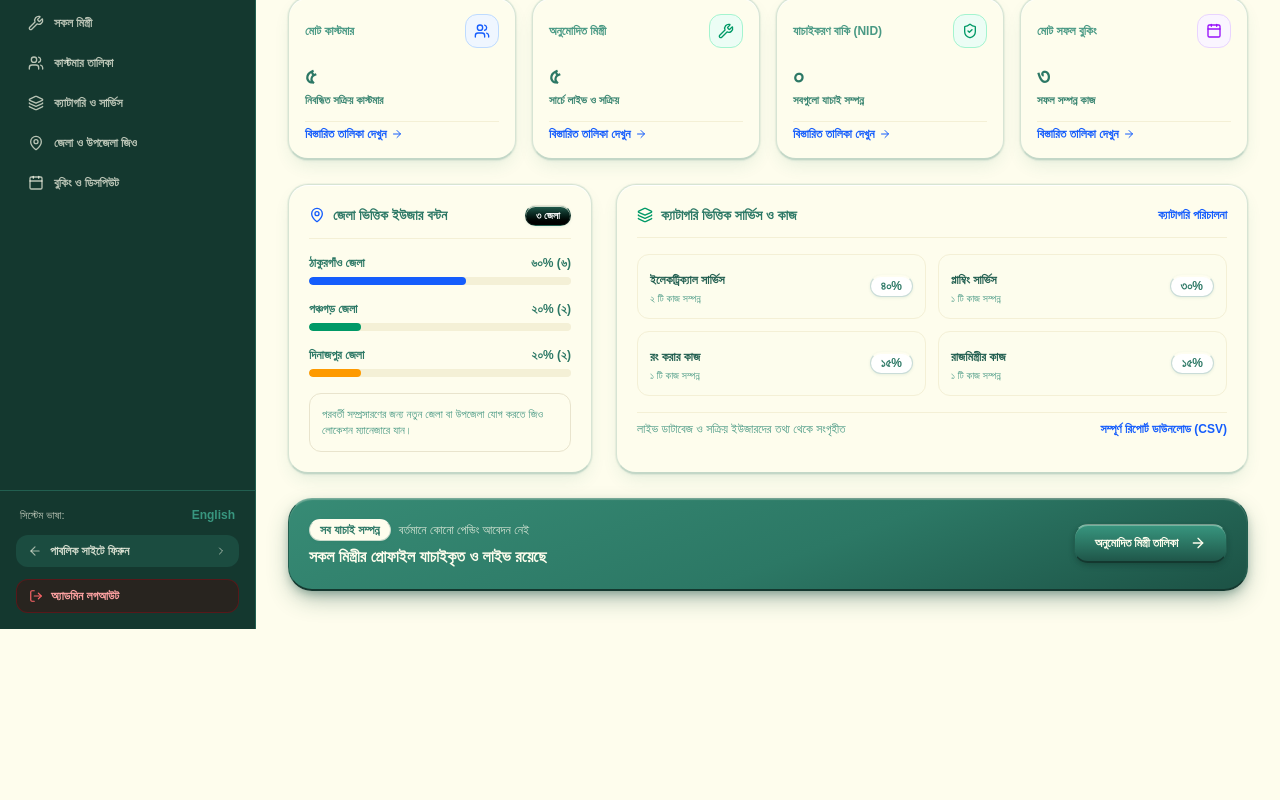
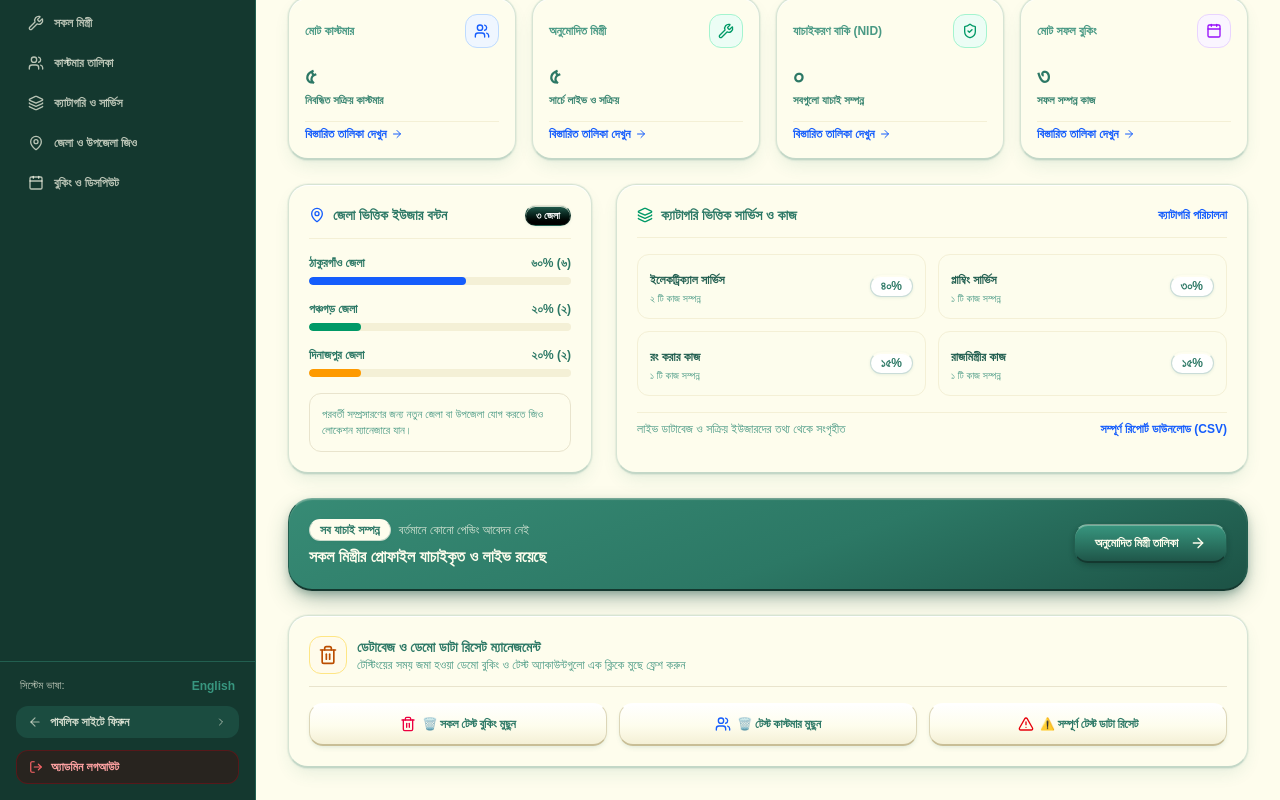
Before and after one commit to rubelpowergrid-droid/mistri, a Next.js app: page /admin/dashboard in a window 1280 px wide. Shown: the part 236-1036 px from the top of the page. Before the commit the page ends 865 px from the top, so only its background shows below. Built offline with nearby package versions, Linux system fonts and the light colour scheme; no server answers; the database is empty; sample sign-in values are in the browser's storage; a web font is replaced by a local one.

Commit message:
feat(admin): add 1-click database and test data cleanup tool in admin dashboard

```diff
--- a/src/app/(admin)/admin/dashboard/page.tsx
+++ b/src/app/(admin)/admin/dashboard/page.tsx
@@ -4,7 +4,7 @@ import React, { useState, useEffect } from 'react'
 import Link from 'next/link'
 import {
   Users, Wrench, ShieldCheck, Calendar,
-  Layers, MapPin, ArrowRight
+  Layers, MapPin, ArrowRight, Trash2, AlertTriangle, RefreshCw
 } from 'lucide-react'
 import { useI18n } from '@/locales'
 import { Card } from '@/components/ui/card'
@@ -53,6 +53,52 @@ export default function AdminDashboardPage() {
       { name_bn: 'রাজমিস্ত্রীর কাজ', name_en: 'Masonry Services', count: 1, share: '১৫%' },
     ],
   })
+
+  const [isCleaning, setIsCleaning] = useState(false)
+  const [cleanFeedback, setCleanFeedback] = useState('')
+
+  const handleCleanup = async (target: 'bookings' | 'customers' | 'all') => {
+    const confirmMsg =
+      target === 'all'
+        ? isBn
+          ? 'আপনি কি নিশ্চিত যে সকল টেস্ট বুকিং, কাস্টমার ও ডেমো ডাটা মুছে ফ্রেশ করতে চান?'
+          : 'Are you sure you want to wipe all test bookings and customers?'
+        : isBn
+        ? 'আপনি কি নিশ্চিত যে এটি মুছে ফেলতে চান?'
+        : 'Are you sure you want to proceed?'
+
+    if (!window.confirm(confirmMsg)) return
+
+    setIsCleaning(true)
+    setCleanFeedback('')
+
+    try {
+      const res = await fetch('/api/admin/cleanup', {
+        method: 'POST',
+        headers: { 'Content-Type': 'application/json' },
+        body: JSON.stringify({ target }),
+      })
+      const data = await res.json()
+      setIsCleaning(false)
+
+      if (data.success) {
+        if (typeof window !== 'undefined') {
+          if (target === 'bookings' || target === 'all') {
+            localStorage.removeItem('mistri_customer_bookings')
+          }
+        }
+        setCleanFeedback(data.message || 'ডাটা সফলভাবে মুছে ফেলা হয়েছে')
+        setTimeout(() => {
+          window.location.reload()
+        }, 1200)
+      } else {
+        setCleanFeedback(data.error || 'সমস্যা হয়েছে')
+      }
+    } catch {
+      setIsCleaning(false)
+      setCleanFeedback('সার্ভারের সাথে সংযোগ স্থাপন করা যায়নি')
+    }
+  }
 
   useEffect(() => {
     async function loadStats() {
@@ -279,6 +325,66 @@ export default function AdminDashboardPage() {
           </Button>
         </Link>
       </Card>
+
+      {/* Test / Demo Data Management Card */}
+      <Card className="p-5 skeuo-surface border-2 border-stone-200/80 space-y-4">
+        <div className="flex flex-col sm:flex-row sm:items-center justify-between gap-2 border-b border-stone-200 pb-3">
+          <div className="flex items-center gap-2.5">
+            <div className="p-2 rounded-xl bg-amber-50 text-amber-700 border border-amber-200">
+              <Trash2 className="h-5 w-5" />
+            </div>
+            <div>
+              <h3 className="text-sm font-bold text-stone-900">
+                {isBn ? 'ডেটাবেজ ও ডেমো ডাটা রিসেট ম্যানেজমেন্ট' : 'Database & Demo Data Clean-up'}
+              </h3>
+              <p className="text-xs text-stone-500">
+                {isBn ? 'টেস্টিংয়ের সময় জমা হওয়া ডেমো বুকিং ও টেস্ট অ্যাকাউন্টগুলো এক ক্লিকে মুছে ফ্রেশ করুন' : 'Clear test bookings and demo accounts accumulated during testing'}
+              </p>
+            </div>
+          </div>
+
+          {cleanFeedback && (
+            <span className="text-xs font-bold text-[#2c7865] bg-emerald-50 px-3 py-1.5 rounded-xl border border-emerald-200 animate-in fade-in">
+              {cleanFeedback}
+            </span>
+          )}
+        </div>
+
+        <div className="grid grid-cols-1 sm:grid-cols-3 gap-3">
+          <Button
+            type="button"
+            variant="outline"
+            disabled={isCleaning}
+            onClick={() => handleCleanup('bookings')}
+            className="flex items-center justify-center gap-1.5 py-3 text-xs font-bold text-stone-700 hover:text-red-700 hover:border-red-300 cursor-pointer"
+          >
+            <Trash2 className="h-4 w-4 text-rose-600" />
+            <span>{isBn ? '🗑️ সকল টেস্ট বুকিং মুছুন' : 'Clear All Bookings'}</span>
+          </Button>
+
+          <Button
+            type="button"
+            variant="outline"
+            disabled={isCleaning}
+            onClick={() => handleCleanup('customers')}
+            className="flex items-center justify-center gap-1.5 py-3 text-xs font-bold text-stone-700 hover:text-red-700 hover:border-red-300 cursor-pointer"
+          >
+            <Users className="h-4 w-4 text-blue-600" />
+            <span>{isBn ? '🗑️ টেস্ট কাস্টমার মুছুন' : 'Clear Test Customers'}</span>
+          </Button>
+
+          <Button
+            type="button"
+            variant="outline"
+            disabled={isCleaning}
+            onClick={() => handleCleanup('all')}
+            className="flex items-center justify-center gap-1.5 py-3 text-xs font-bold text-red-700 bg-red-50/50 hover:bg-red-100 border-red-300 cursor-pointer"
+          >
+            <AlertTriangle className="h-4 w-4 text-red-600" />
+            <span>{isBn ? '⚠️ সম্পূর্ণ টেস্ট ডাটা রিসেট' : 'Full Test Data Reset'}</span>
+          </Button>
+        </div>
+      </Card>
     </div>
   )
 }
--- /dev/null
+++ b/src/app/api/admin/cleanup/route.ts
@@ -0,0 +1,66 @@
+import { NextRequest, NextResponse } from 'next/server'
+import { createAdminClient } from '@/lib/supabase/admin'
+import { clearMemoryStores } from '@/lib/mistri-store'
+
+export const dynamic = 'force-dynamic'
+
+export async function POST(request: NextRequest) {
+  try {
+    const body = await request.json().catch(() => ({}))
+    const { target = 'all' } = body
+
+    const supabase = createAdminClient() as any
+    const summary: Record<string, any> = {}
+
+    // 1. Clear Bookings & Notifications
+    if (target === 'bookings' || target === 'all') {
+      try {
+        await supabase.from('notifications').delete().neq('id', '00000000-0000-0000-0000-000000000000')
+        await supabase.from('bookings').delete().neq('id', '00000000-0000-0000-0000-000000000000')
+        clearMemoryStores({ bookings: true })
+        summary.bookings = 'সকল বুকিং ও নোটিফিকেশন সফলভাবে মুছে ফেলা হয়েছে'
+      } catch (err: any) {
+        summary.bookingsError = err.message
+      }
+    }
+
+    // 2. Clear Test Customers
+    if (target === 'customers' || target === 'all') {
+      try {
+        await supabase.from('customer_profiles').delete().neq('id', '00000000-0000-0000-0000-000000000000')
+        await supabase.from('users').delete().eq('role', 'customer')
+        clearMemoryStores({ customers: true })
+        summary.customers = 'সকল টেস্ট গ্রাহক সফলভাবে মুছে ফেলা হয়েছে'
+      } catch (err: any) {
+        summary.customersError = err.message
+      }
+    }
+
+    // 3. Clear Test Mistris (except Admin)
+    if (target === 'mistris' || target === 'all') {
+      try {
+        const adminPhones = ['01700000000', '01722092804']
+        // Only delete non-admin mistris
+        await supabase.from('verification_requests').delete().neq('id', '00000000-0000-0000-0000-000000000000')
+        await supabase.from('mistri_profiles').delete().not('phone', 'in', `(${adminPhones.join(',')})`)
+        await supabase.from('users').delete().eq('role', 'mistri').not('phone', 'in', `(${adminPhones.join(',')})`)
+        clearMemoryStores({ applicants: true })
+        summary.mistris = 'সকল টেস্ট মিস্ত্রী সফলভাবে মুছে ফেলা হয়েছে (এডমিন সংরক্ষিত)'
+      } catch (err: any) {
+        summary.mistrisError = err.message
+      }
+    }
+
+    return NextResponse.json({
+      success: true,
+      message: 'ডেটাবেজ ও মেমোরি থেকে ডেমো/টেস্ট ডাটা সফলভাবে মুছে ফেলা হয়েছে',
+      summary,
+    })
+  } catch (error: any) {
+    console.error('Admin cleanup error:', error)
+    return NextResponse.json(
+      { success: false, error: error.message || 'ডাটা মুছতে সমস্যা হয়েছে' },
+      { status: 500 }
+    )
+  }
+}
--- a/src/lib/mistri-store.ts
+++ b/src/lib/mistri-store.ts
@@ -226,6 +226,12 @@ declare global {
   var __APPROVED_MISTRIS__: any[] | undefined
   var __CUSTOMERS_STORE__: CustomerRecord[] | undefined
   var __BOOKINGS_STORE__: BookingRecord[] | undefined
+}
+
+export function clearMemoryStores(options: { bookings?: boolean; customers?: boolean; applicants?: boolean } = {}) {
+  if (options.bookings) global.__BOOKINGS_STORE__ = []
+  if (options.customers) global.__CUSTOMERS_STORE__ = []
+  if (options.applicants) global.__MISTRI_APPLICANTS__ = []
 }
 
 export function getApplicantsStore(): ApplicantRecord[] {
```
